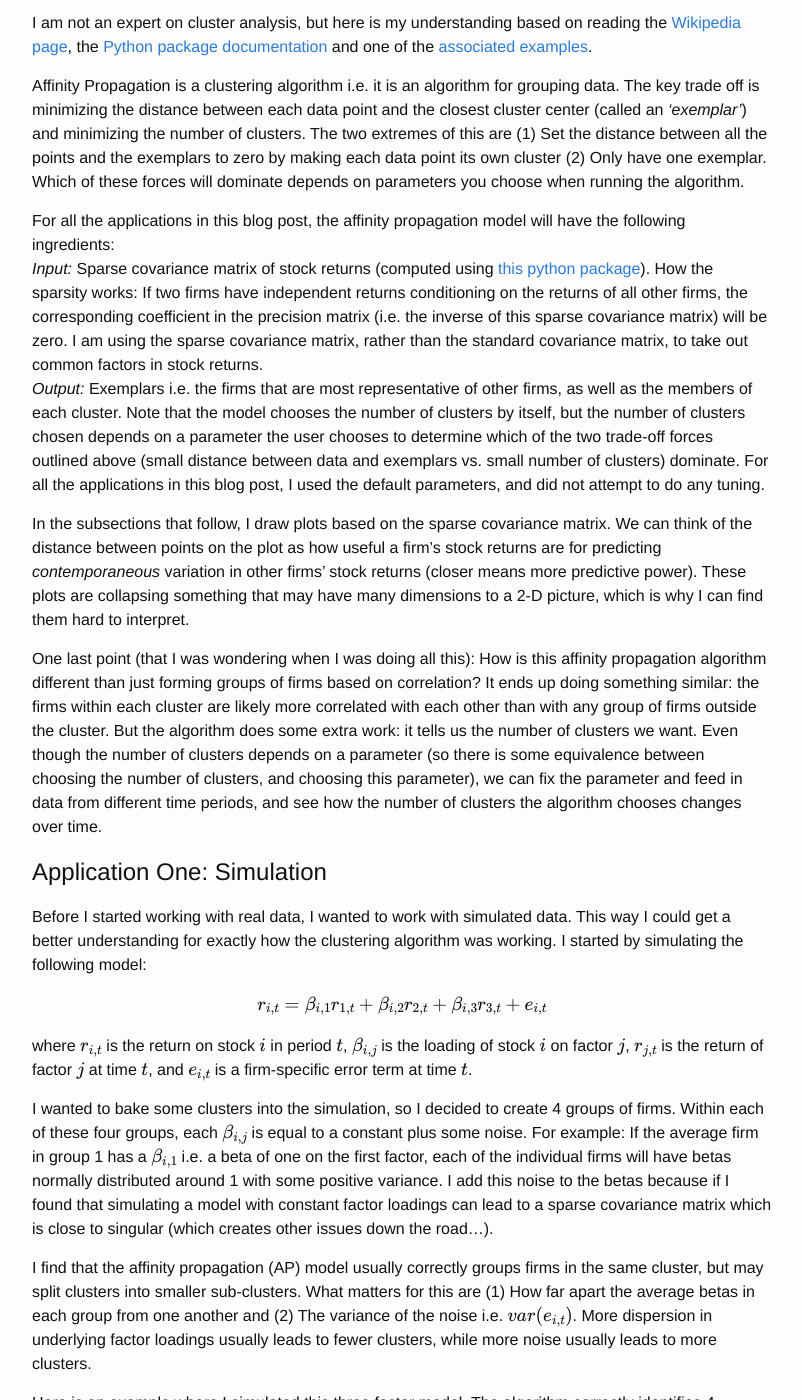
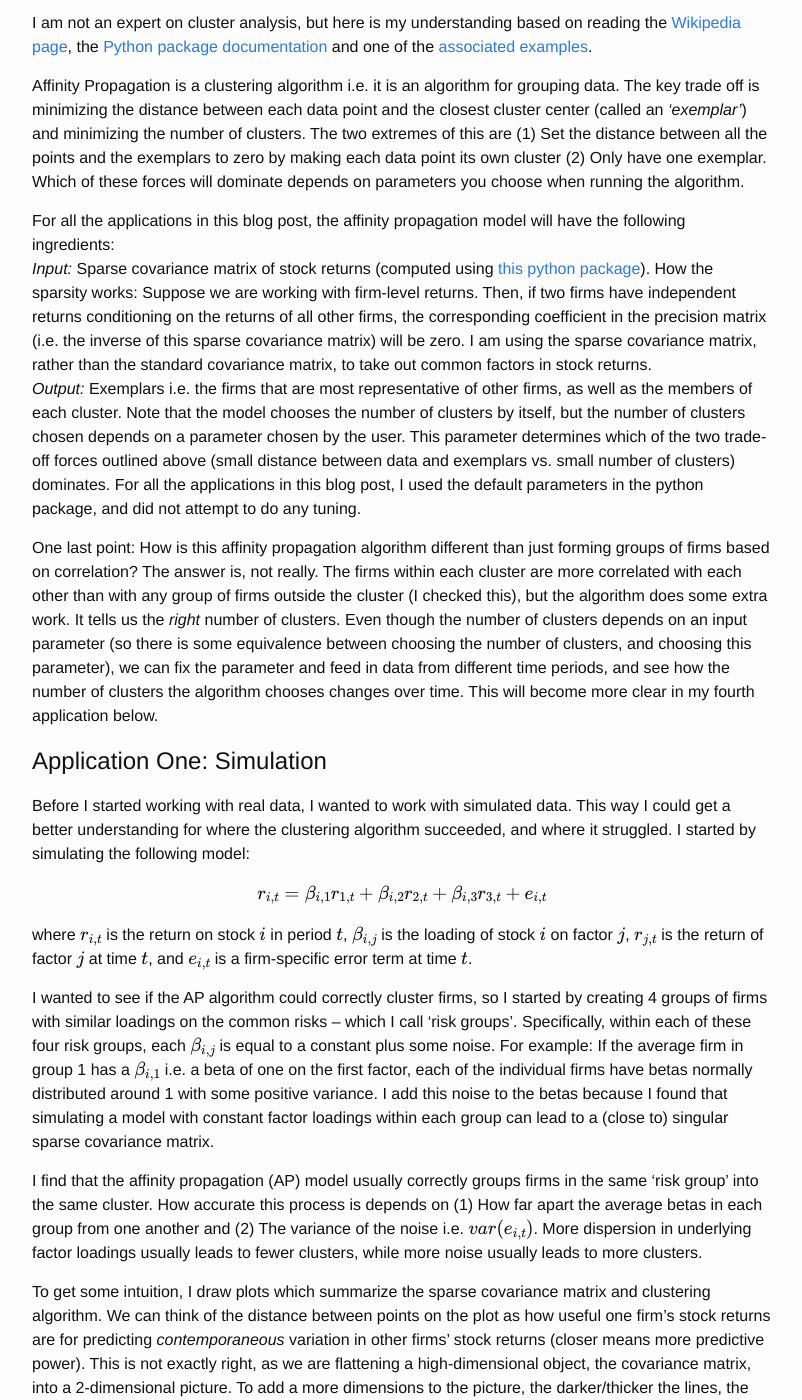
Before and after one commit to mcsammon/mcsammon.github.io, a Jekyll site: the page built from _posts/2020-06-19-competitors.md, in a window 1280 px wide and 1400 px high, scrolled down 768 px. Shown: the whole window, without its empty margins (238-1040 px from the left). Built offline with Jekyll 4.4.1, drawn with Linux system fonts in a browser that asks for light colours; formulas are drawn with MathJax 3; comment, search, counter and statistics services are not loaded; some of the changed text lies outside the part shown.

Commit message:
almost done

```diff
--- a/_posts/2020-06-19-competitors.md
+++ b/_posts/2020-06-19-competitors.md
@@ -17,7 +17,7 @@
 Google (another tech giant)
 Facebook (not sure that Amazon is in the social media business yet...)
 
-I found this list dissatisfying, so I wanted to try something different: Let the stock market tell me which firms are connected to Amazon. Specifically, if a firm's returns were sufficiently correlated with Amazon's returns, after accounting for the effect of common components like the market, then those firms could be somehow connected to Amazon. I settled on using Affinity Propagation, a clustering algorithm which I will describe in the next subsection.
+I found this list dissatisfying, so I wanted to try something different: I could let the stock market tell me which firms are connected to Amazon. Specifically, if a firm's returns were sufficiently correlated with Amazon's returns, after accounting for the effect of common components (e.g. market-wide risk), then those firms should somehow be connected to Amazon. This got me interested in Affinity Propagation, a clustering algorithm which I will describe in the next subsection.
 
 # Set Up
 
@@ -28,40 +28,40 @@
 Affinity Propagation is a clustering algorithm i.e. it is an algorithm for grouping data.  The key trade off is minimizing the distance between each data point and the closest cluster center (called an *'exemplar'*) and minimizing the number of clusters.  The two extremes of this are (1) Set the distance between all the points and the exemplars to zero by making each data point its own cluster (2) Only have one exemplar.  Which of these forces will dominate depends on parameters you choose when running the algorithm.
 
 For all the applications in this blog post, the affinity propagation model will have the following ingredients:
-*Input:* Sparse covariance matrix of stock returns (computed using <a href="https://scikit-learn.org/stable/modules/generated/sklearn.covariance.GraphicalLassoCV.html" title="b1">this python package</a>).  How the sparsity works: If two firms have independent returns conditioning on the returns of all other firms, the corresponding coefficient in the precision matrix (i.e. the inverse of this sparse covariance matrix) will be zero. I am using the sparse covariance matrix, rather than the standard covariance matrix, to take out common factors in stock returns.
-*Output:* Exemplars i.e. the firms that are most representative of other firms, as well as the members of each cluster.  Note that the model chooses the number of clusters by itself, but the number of clusters chosen depends on a parameter the user chooses to determine which of the two trade-off forces outlined above (small distance between data and exemplars vs. small number of clusters) dominate.  For all the applications in this blog post, I used the default parameters, and did not attempt to do any tuning.
+*Input:* Sparse covariance matrix of stock returns (computed using <a href="https://scikit-learn.org/stable/modules/generated/sklearn.covariance.GraphicalLassoCV.html" title="b1">this python package</a>).  How the sparsity works: Suppose we are working with firm-level returns.  Then, if two firms have independent returns conditioning on the returns of all other firms, the corresponding coefficient in the precision matrix (i.e. the inverse of this sparse covariance matrix) will be zero. I am using the sparse covariance matrix, rather than the standard covariance matrix, to take out common factors in stock returns.
+*Output:* Exemplars i.e. the firms that are most representative of other firms, as well as the members of each cluster.  Note that the model chooses the number of clusters by itself, but the number of clusters chosen depends on a parameter chosen by the user.  This parameter determines which of the two trade-off forces outlined above (small distance between data and exemplars vs. small number of clusters) dominates.  For all the applications in this blog post, I used the default parameters in the python package, and did not attempt to do any tuning.
 
-In the subsections that follow, I draw plots based on the sparse covariance matrix. We can think of the distance between points on the plot as how useful a firm's stock returns are for predicting *contemporaneous* variation in other firms' stock returns (closer means more predictive power).  These plots are collapsing something that may have many dimensions to a 2-D picture, which is why I can find them hard to interpret.
-
-One last point (that I was wondering when I was doing all this): How is this affinity propagation algorithm different than just forming groups of firms based on correlation? It ends up doing something similar: the firms within each cluster are likely more correlated with each other than with any group of firms outside the cluster.  But the algorithm does some extra work: it tells us the number of clusters we want.  Even though the number of clusters depends on a parameter (so there is some equivalence between choosing the number of clusters, and choosing this parameter), we can fix the parameter and feed in data from different time periods, and see how the number of clusters the algorithm chooses changes over time.
+One last point: How is this affinity propagation algorithm different than just forming groups of firms based on correlation? The answer is, not really. The firms within each cluster are more correlated with each other than with any group of firms outside the cluster (I checked this), but the algorithm does some extra work.  It tells us the *right* number of clusters.  Even though the number of clusters depends on an input parameter (so there is some equivalence between choosing the number of clusters, and choosing this parameter), we can fix the parameter and feed in data from different time periods, and see how the number of clusters the algorithm chooses changes over time.  This will become more clear in my fourth application below.
 
 # Application One: Simulation
 
-Before I started working with real data, I wanted to work with simulated data.  This way I could get a better understanding for exactly how the clustering algorithm was working.  I started by simulating the following model:
+Before I started working with real data, I wanted to work with simulated data.  This way I could get a better understanding for where the clustering algorithm succeeded, and where it struggled.  I started by simulating the following model:
 \begin{equation}
 r_{i,t}=\beta_{i,1} r_{1,t} + \beta_{i,2} r_{2,t} + \beta_{i,3} r_{3,t} + e_{i,t}
 \end{equation}
 where $$r_{i,t}$$ is the return on stock $$i$$ in period $$t$$, $$\beta_{i,j}$$ is the loading of stock $$i$$ on factor $$j$$, $$r_{j,t}$$ is the return of factor $$j$$ at time $$t$$, and $$e_{i,t}$$ is a firm-specific error term at time $$t$$.
 
-I wanted to bake some clusters into the simulation, so I decided to create 4 groups of firms.  Within each of these four groups, each $$\beta_{i,j}$$ is equal to a constant plus some noise.  For example: If the average firm in group 1 has a $$\beta_{i,1}$$ i.e. a beta of one on the first factor, each of the individual firms will have betas normally distributed around 1 with some positive variance.  I add this noise to the betas because if I found that simulating a model with constant factor loadings can lead to a sparse covariance matrix which is close to singular (which creates other issues down the road...).
+I wanted to see if the AP algorithm could correctly cluster firms, so I started by creating 4 groups of firms with similar loadings on the common risks -- which I call 'risk groups'.  Specifically, within each of these four risk groups, each $$\beta_{i,j}$$ is equal to a constant plus some noise.  For example: If the average firm in group 1 has a $$\beta_{i,1}$$ i.e. a beta of one on the first factor, each of the individual firms have betas normally distributed around 1 with some positive variance.  I add this noise to the betas because I found that simulating a model with constant factor loadings within each group can lead to a (close to) singular sparse covariance matrix.
 
-I find that the affinity propagation (AP) model usually correctly groups firms in the same cluster, but may split clusters into smaller sub-clusters.  What matters for this are (1) How far apart the average betas in each group from one another and (2) The variance of the noise i.e. $$var(e_{i,t})$$. More dispersion in underlying factor loadings usually leads to fewer clusters, while more noise usually leads to more clusters.
+I find that the affinity propagation (AP) model usually correctly groups firms in the same 'risk group' into the same cluster.  How accurate this process is depends on (1) How far apart the average betas in each group from one another and (2) The variance of the noise i.e. $$var(e_{i,t})$$. More dispersion in underlying factor loadings usually leads to fewer clusters, while more noise usually leads to more clusters.
 
+To get some intuition, I draw plots which summarize the sparse covariance matrix and clustering algorithm. We can think of the distance between points on the plot as how useful one firm's stock returns are for predicting *contemporaneous* variation in other firms' stock returns (closer means more predictive power).  This is not exactly right, as we are flattening a high-dimensional object, the covariance matrix, into a 2-dimensional picture.  To add a more dimensions to the picture, the darker/thicker the lines, the stronger the covariance between the firms.
 
-Here is an example where I simulated this three factor model. The algorithm correctly identifies 4 clusters, but some firms get grouped incorrectly
+In one instance, where I made $$var(e_{i,t})$$ relatively large, the algorithm still correctly identifies 4 clusters, but some firms (represented by dots) get grouped incorrectly.
 ![fig](/Post_Images/6_11_2020/3factornoise.PNG)
+Note that in this plot, and all the other plots, the color of the dots/color of the boxes around the firm/industry name identify the clusters.  In this plot, the 4 clusters are denoted by light blue (bottom left), light gray (left and middle), yellow (middle and bottom right) and black (bottom right).
 
-Here is the same picture, but after I decrease the volatility of the noise.
+When I reduce $$var(e_{i,t})$$, the algorithm incorrectly identifies 5 clusters by splitting up one of the "correct" clusters:
 ![fig](/Post_Images/6_11_2020/3factorlessnoise.PNG)
-Incorrectly identifies 5 clusters, mostly done by splitting up "correct" clusters
+Here, the true bottom left cluster is split into two clusters: green and yellow.
 
-What if we make beta noise independent i.e. make the betas $$i.i.d.$$ for each factor, and factor loadings between clusters more dispersed? And reduce noise?  Then can get all correct!  This convinced me that the algorithm had some use: when given a precise enough signal, it is able to identify a cluster structure in the underlying data.
+To have the algorithm correctly identify all 4 risk groups I found I needed the following: (1) Reasonable large dispersion in factor loadings between clusters (2) Relatively small  $$var(e_{i,t})$$.  This process convinced me that the AP algorithm is useful for grouping firms.  When given a precise enough signal, it is able to identify a cluster structure in the underlying data.  With this in mind, I was ready to take the algorithm to the real-world.
 
 # Application Two: Fama French Size/Value Factor Portfolios
 
-The Fama-French 25 size and book-to-market portfolios have been studied extnsively.  It is well known that there is a strong factor strcture in these portfolios, so I was curious what would happen if we took the monthly returns from 1926-preset, and put them into the AP model.
+The Fama-French 25 size and book-to-market portfolios have been studied extensively.  It is well known that there is a strong factor structure in these portfolios, so I was curious what would happen if we put them into the AP model:
 ![fig](/Post_Images/6_11_2020/famafrench25.PNG)
-The algorithm identified 6 clusters:
+Here, I am using the monthly returns from these portfolios between 1926 and 2018.  Using this data, the algorithm identified 6 clusters:
 Cluster 1: SMALL LoBM
 Cluster 2: ME1 BM2, ME1 BM3, ME1 BM4, SMALL HiBM
 Cluster 3: ME2 BM1, ME2 BM2, ME3 BM1, ME3 BM2, ME4 BM1
@@ -69,15 +69,20 @@
 Cluster 5: BIG LoBM, ME5 BM2, ME5 BM3
 Cluster 6: BIG HiBM
 
-This got me thinking, how is AP different than factor analysis.  Here is what it look like if we do a PCA on the same 25 portfolios, and plot the loadings on the factors.  Note that portfolios 1-5 are the smallest 20\% of firms by market capitalization, while portfolios 21-25 are the largest by market capitalization.  Note that going portfolios 1-5 we are increasing book-to-market.
+Obviously, there is something special about the extreme portfolios: SMALL LoBM and BIG HiBM!  Other than that, it is hard for me to take away anything from clusters 2 to 5.
+
+This, however, got me thinking: how is AP different than factor analysis?  I decided to do principal component analysis (PCA) on the same 25 portfolios.  The figure below plots the loadings of the portfolios on the factors.
 ![fig](/Post_Images/6_11_2020/ff25pca.PNG)
-The factor strcture is clear here -- factor one is pretty much constant, and is probably something like the market.  As we increase size, we increase loading on factor two.  As we increase book to market, we decrease the loading on factor three.  This point has been made before for different groups of portfolios, see e.g.
+Note that portfolios 1-5 are made up of the smallest 20\% of firms by market capitalization, while portfolios 21-25 are made up of the 20% largest by market capitalization.  Portfolios 1, 6, 11, 16, and 21 have the lowest book-to-market, while portfolios 5, 10, 15, 20 and 25 have the highest book-to-market.
+
+The factor stricture is clear here -- factor one is pretty much constant, and is probably something like the market.  As we increase size, we increase loading on factor two.  As we increase book to market, we decrease the loading on factor three.  This point has been made before for different groups of portfolios, see e.g.
 <a href="https://johnhcochrane.blogspot.com/2014/12/level-slope-and-curve-for-stocks.html" title="b1">John Cochrane's blog post</a>.
+
+It seems like when there is a strong factor structure, PCA may be more useful than cluster analysis.  With this in mind, let's take the AP algorithm to portfolios without a strong factor structure.
 
 # Application Three: Fama French Industry Portfolios
 
-Now I wanted to try the AP model on a set of portfolios that is not well known to have a factor strcture.  The Fama-French industry portfolios:
-
+Now, let's take the AP model to a set of portfolios that is not well known to have a factor structure:  The Fama-French industry portfolios. Here is the visualization:
 ![fig](/Post_Images/6_11_2020/2017dailyindustry.PNG)
 Here are the clusters the algorithm identifies
 Cluster 1: *Agric*
@@ -92,30 +97,30 @@
 Cluster 10: *Telcm*
 Cluster 11: Fun  , Hardw, *Softw*, Chips
 Cluster 12: Banks, Insur, *Fin*  , Other
-Industries in italics are the exemplars -- note that which firms get chosen as exemplars depends on the parameters for the affinity propagation model.
+Industries in italics are the exemplars of each cluster.  I don't think we should put too much weight on which firms are chosen as exemplars, however, as this is not stable, and depends on the input parameters for the AP model.
 
-These clusters make intuitive sense.  Cluster 8 looks like energy.  Cluster 12 looks like finance.  Cluster 2 looks like consumer non-durable goods.  Some clusters make less sense, like cluster 5, which looks like a mixture of manufacturing, retail/wholesale, basic materials, and real-estate.
+Looking at these lists, some of clusters make intuitive sense.  Cluster 8 looks like energy.  Cluster 12 looks like finance.  Cluster 2 looks like consumer non-durable goods.  Some clusters make less sense, like cluster 5, which looks like a mixture of several industries.
 
 # Application Four: Individual Firms
-100 Largest firms traded on the NYSE, AMEX and NASDAQ US stock market.
-I was curious how the clusters would change over time so I plotted it for 4 years.  2000, 2008, 2012 and 2017:
+
+Finally, let's apply the AP algorithm to the 100 largest firms traded on the NYSE, AMEX and NASDAQ exchanges.  I was curious how the clusters would change over time so I ran the algorithm on daily stock return data for four separate years.  2000, 2008, 2012 and 2017:
 
 Here is the plot for 2000:
 ![fig](/Post_Images/6_11_2020/2000firmlevel.PNG)
-A few groups really stand out.  The energy firms in the bottom cluster, the tech firms on the far right, the biotech firms on the middle right, the pharmacy firms on the top, and the consumer products near the 'middle'.
+A few groups really stand out.  The energy firms in the bottom cluster, the technology manufacturing firms on the far right, the biotech firms on the middle right, the pharmacy firms on the top, and the consumer products near the 'middle'.
 
 Here is the plot for 2008:
 ![fig](/Post_Images/6_11_2020/2008firmlevel.PNG)
-The big difference from the 2000 plot is that (1) All the finance firms are on their own in the far right (2)  All the other firms have been compressed in a big ball.  This is consistent with systematic risk dominating in a criris.
+The big difference from 2000 is that (1) All the finance firms are now on their own in the far right (2)  All the other firms except oil/gas have been compressed in a big ball (recall that during this time there was also a big shock to oil prices!).  This compression is consistent with systematic risk dominating in a crisis. Also interesting is that Buffett, BRK, is all by himself.
 
 Here's the plot for 2012:
 ![fig](/Post_Images/6_11_2020/2012firmlevel.PNG)
-The big difference from 2012 is that things have spread out again.  The financial frims are still in their own group, but the rest of the firms have spread out as well.
+The big difference from 2008 is that things have spread out again.  The financial firms are still in their own groups on the far right, but the rest of the firms have spread out as well.
 
 Finally, here is the plot for 2017:
 ![fig](/Post_Images/6_11_2020/2017firmlevel.PNG)
-Now the tech firms have formed their own grou pin the top right.
+Now the tech giants have formed their own group in the top right.  The financial firms are now all in the same cluster (light green, near the top left).
 
 # Wrap Up
 
-Based on the simulation results, I think the AP algorithm has something useful to say about the data.  That being said,
+From all these exercises, I had the following takeaways: (1) Based on the simulation results, the AP algorithm is capable of correctly identifying clusters of firms exposed to similar risks (2) When we know the data has a strong factor structure, like the Fama-French 25 portfolios formed on size and book to market, cluster analysis seems less useful than PCA (3) When there is not a strong factor structure, cluster analysis usually identifies groups that make intuitive sense together (4) In my opinion, the most interesting application is how clusters evolve over time.  We see that during the financial crisis, clusters coalesce, while during expansions, they spread out.  I am definitely still not an expert on these clustering algorithms, but I learned a lot by working through this blog post!
```
